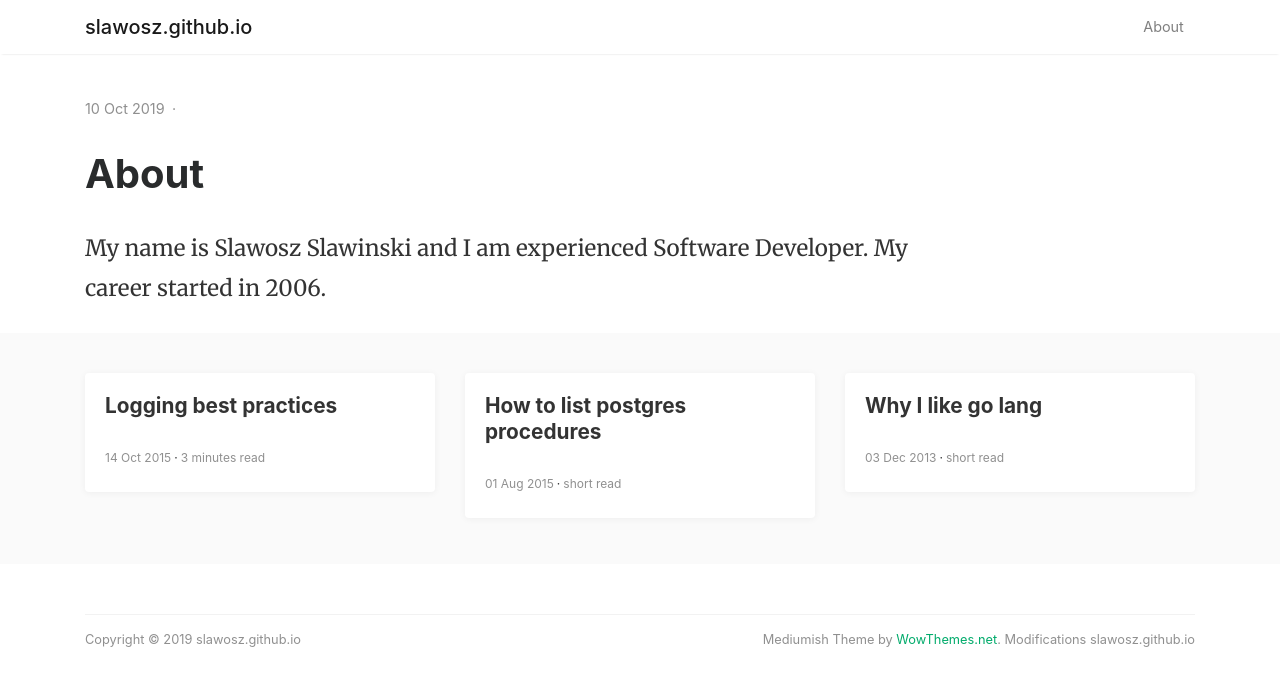
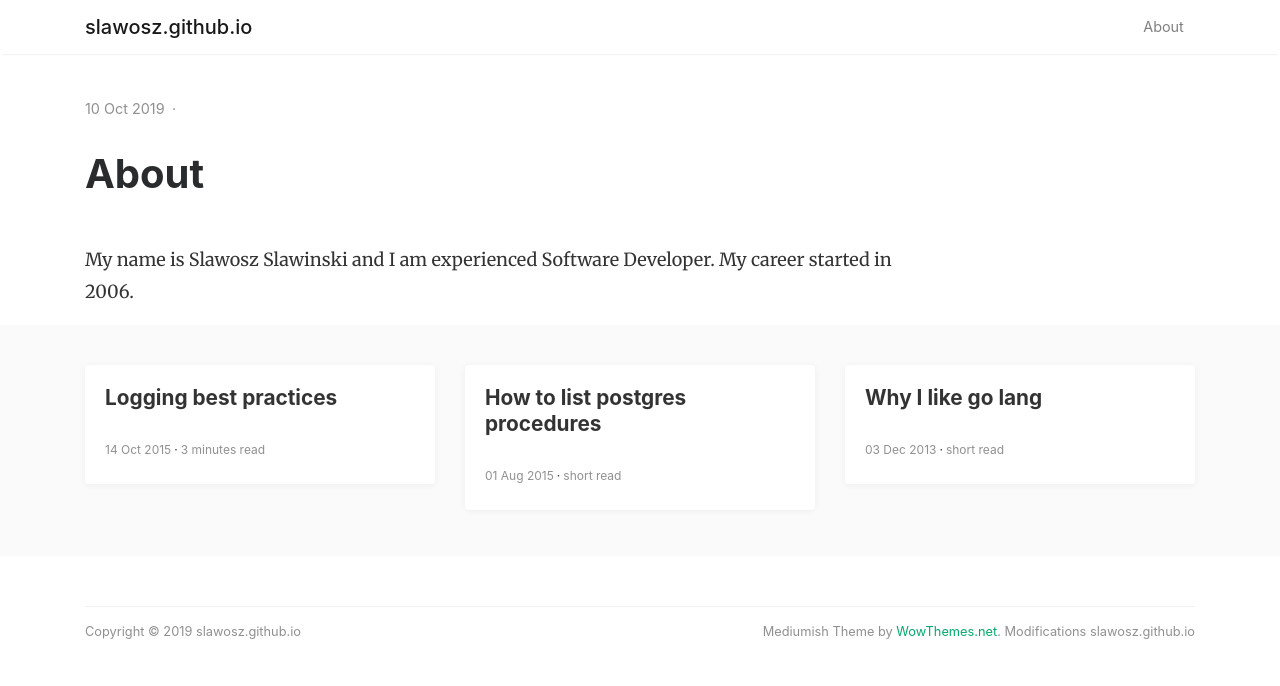
Before and after one commit to slawosz/slawosz.github.com, a Jekyll site: the page built from _posts/2019-10-10-about.md, in a window 1280 px wide. Shown: the top 686 px of the page. Built offline with Jekyll 4.4.1, drawn with Linux system fonts in a browser that asks for light colours; comment, search, counter and statistics services are not loaded.

Commit message:
Tiny css fix

```diff
--- a/assets/css/overrides.css
+++ b/assets/css/overrides.css
@@ -28,5 +28,8 @@
 }
 
 .article-post {
-  font-size: 1.4rem;
+  font-size: 18px;
 }
+.article-post p {
+  margin: 1rem 0;
+}
```
